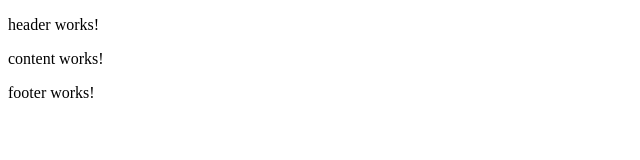
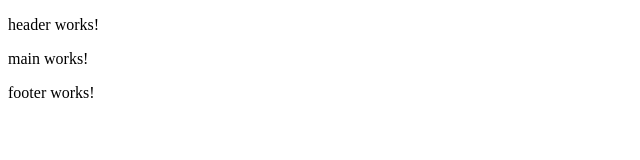
Before and after one commit to ost-swl1-hs20-team-3/EasyChat, an Angular app in the folder src/easy-chat-frontend/: page / in a window 1280 px wide. Shown: the top 160 px of the page, without its empty margins (0-640 px from the left). Built offline with nearby package versions, Linux system fonts and the light colour scheme.

Commit message:
fix: Remove ContentComponent and add MainComponent

```diff
--- a/src/easy-chat-frontend/src/app/app.component.html
+++ b/src/easy-chat-frontend/src/app/app.component.html
@@ -1,3 +1,3 @@
 <ec-header></ec-header>
-<ec-content></ec-content>
+<ec-main></ec-main>
 <ec-footer></ec-footer>
--- a/src/easy-chat-frontend/src/app/app.module.ts
+++ b/src/easy-chat-frontend/src/app/app.module.ts
@@ -3,15 +3,15 @@ import { NgModule } from '@angular/core';
 
 import { AppComponent } from './app.component';
 import { HeaderComponent } from './components/header/header.component';
-import { ContentComponent } from './components/content/content.component';
+import { MainComponent } from './components/main/main.component';
 import { FooterComponent } from './components/footer/footer.component';
 
 @NgModule({
   declarations: [
     AppComponent,
     HeaderComponent,
-    ContentComponent,
-    FooterComponent
+    FooterComponent,
+    MainComponent
   ],
   imports: [
     BrowserModule
--- a/src/easy-chat-frontend/src/app/components/content/content.component.html
+++ /dev/null
@@ -1 +0,0 @@
-<p>content works!</p>
--- a/src/easy-chat-frontend/src/app/components/content/content.component.ts
+++ /dev/null
@@ -1,15 +0,0 @@
-import { Component, OnInit } from '@angular/core';
-
-@Component({
-  selector: 'ec-content',
-  templateUrl: './content.component.html',
-  styleUrls: ['./content.component.css']
-})
-export class ContentComponent implements OnInit {
-
-  constructor() { }
-
-  ngOnInit(): void {
-  }
-
-}
--- /dev/null
+++ b/src/easy-chat-frontend/src/app/components/main/main.component.html
@@ -0,0 +1 @@
+<p>main works!</p>
--- /dev/null
+++ b/src/easy-chat-frontend/src/app/components/main/main.component.ts
@@ -0,0 +1,15 @@
+import { Component, OnInit } from '@angular/core';
+
+@Component({
+  selector: 'ec-main',
+  templateUrl: './main.component.html',
+  styleUrls: ['./main.component.css']
+})
+export class MainComponent implements OnInit {
+
+  constructor() { }
+
+  ngOnInit(): void {
+  }
+
+}
```
Also changed, not shown: src/easy-chat-frontend/src/app/components/main/main.component.css (added), 1 other file (tests, documents, lock files or other folders).
